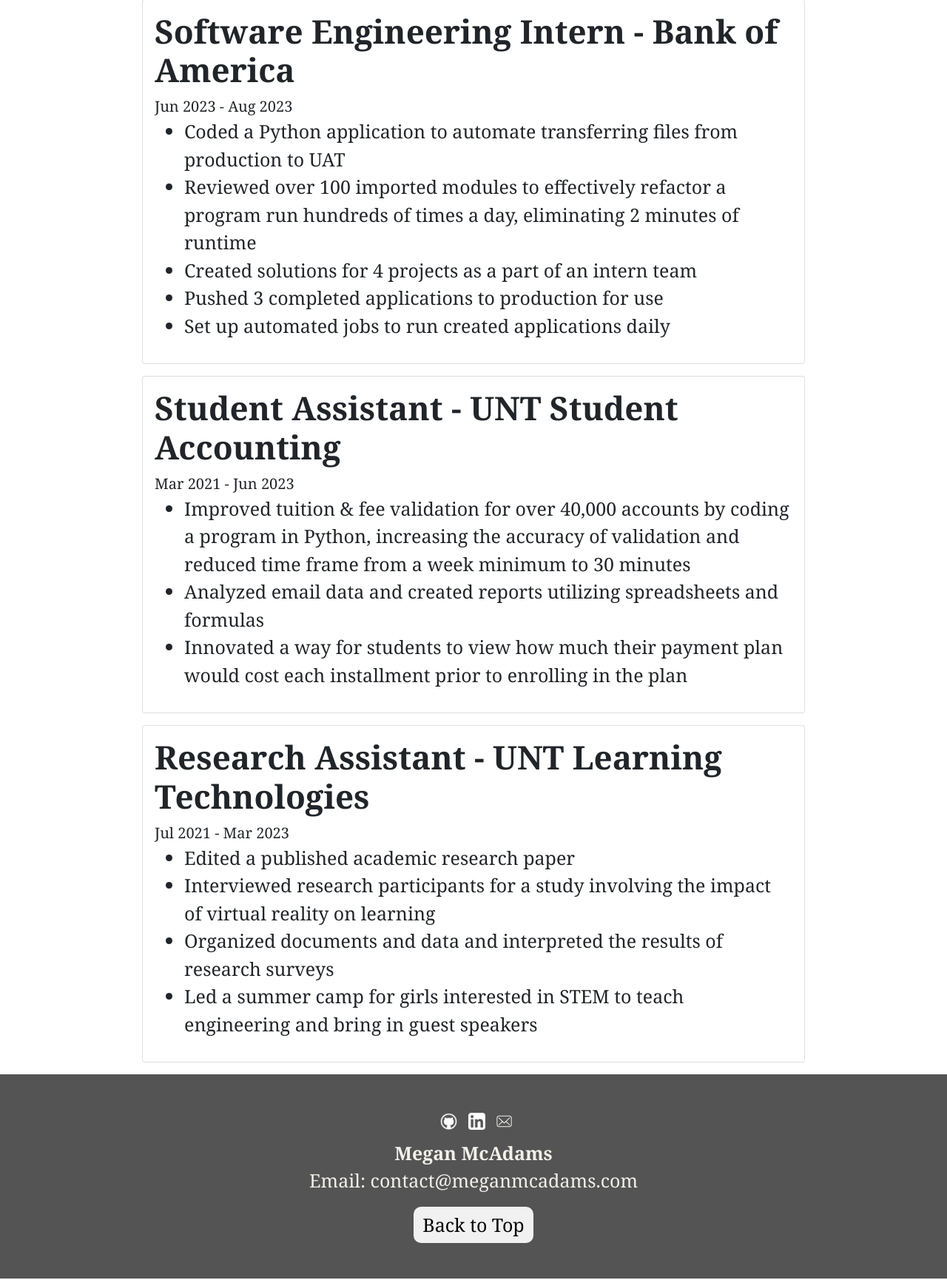
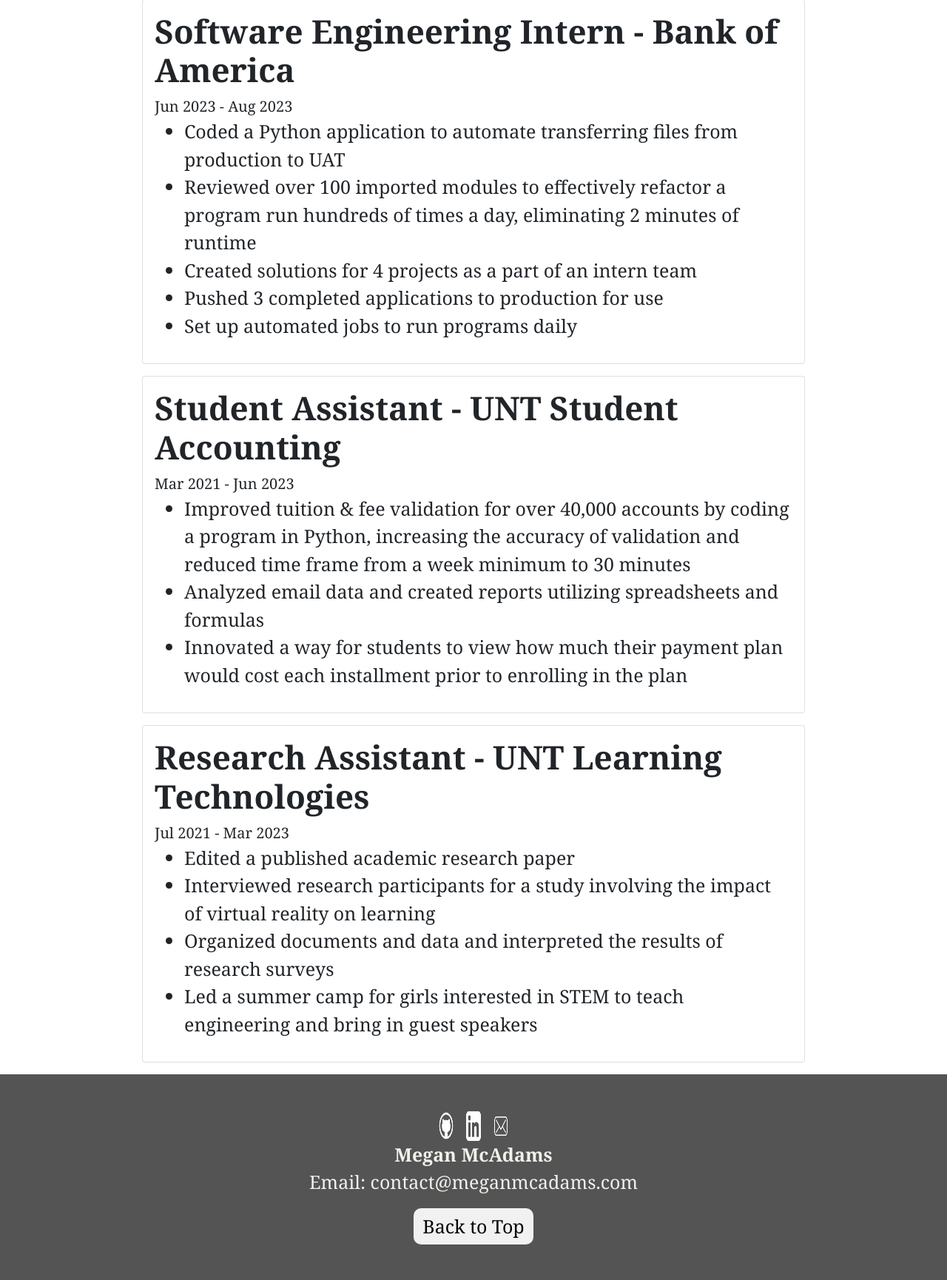
Before and after one commit to meganmcadams/Project-Portfolio, a Flask app: page /professional-experience.html in a window 1280 px wide. Shown: the part 87-1817 px from the top of the page at 74% size. Run offline with Flask 3, Linux system fonts and the light colour scheme; some libraries are stand-ins or nearby versions.

Commit message:
fixed contact icon layout, content styles

```diff
--- a/static/css/styles.css
+++ b/static/css/styles.css
@@ -132,15 +132,23 @@ h1, h2, h3, h4, h5, h6, .header-font {
 .icon-small {
     display: inline;
     height: 20px;
+    width: 20px;
     filter:brightness(0%);
+    margin-left: 5px;
+    margin-right: 5px;
+}
+.icon-white {
+    filter: brightness(1000%);
+}
+
+.content {
+    padding-left: 3rem;
+    padding-right: 3rem;
+    width: 100vw;
 }
 
 /* Info Box and Media-Specific */
 @media (max-width: 991px) { /* Small Devices */
-    .content {
-        width: 100%;
-        margin-left: 0;
-    }
     .navbar-brand {
         margin: auto;
     }
@@ -154,15 +162,6 @@ h1, h2, h3, h4, h5, h6, .header-font {
     .margined {
         max-width: 80%;
         margin-left: 10%;
-    }
-    .content {
-        background-color: white;
-        overflow: auto;
-        min-height: 93vh;
-        padding-left: 3rem;
-        padding-right: 3rem;
-        z-index: -10;
-        width: 100%;
     }
 }
 
@@ -187,6 +186,9 @@ h1, h2, h3, h4, h5, h6, .header-font {
     }
     p, .btn, a, .search-bar, b, body, head, button {
         font-size: 25px;
+    }
+    .icon-small {
+        height: 40px;
     }
 }
 
--- a/templates/layout.html
+++ b/templates/layout.html
@@ -44,10 +44,10 @@
 
     <footer class="text-center footer-block">
         <div class="container py-4 py-lg-5">
-        <div style="display: block ruby;">
-            <a href="https://www.github.com/meganmcadams" target="_blank"><img src="{{ url_for('static', filename='assets/github.png') }}" style="width: 23px;margin-bottom: 12px;margin-right: 8px;margin-left: 8px;"></a>
-            <a href="https://www.linkedin.com/in/megan-mcadams/" target="_blank"><img src="{{ url_for('static', filename='assets/linkedin.png') }}" style="width: 23px;margin-top: -13px;"></a>
-            <a href="mailto:contact@meganmcadams.com" target="_blank"><img src="{{ url_for('static', filename='assets/email.png') }}" style="width: 23px;margin-top: -13px; filter: brightness(1000%); margin-left: 8px;"></a>
+        <div>
+            <a href="https://www.github.com/meganmcadams" target="_blank"><img class="icon-small icon-white" src="{{ url_for('static', filename='assets/github.png') }}"></a>
+            <a href="https://www.linkedin.com/in/megan-mcadams/" target="_blank"><img class="icon-small icon-white" src="{{ url_for('static', filename='assets/linkedin.png') }}"></a>
+            <a href="mailto:contact@meganmcadams.com" target="_blank"><img class="icon-small icon-white" src="{{ url_for('static', filename='assets/email.png') }}"></a>
         </div>
         <p class="mb-0 margined-bottom"><strong>Megan McAdams</strong><br>Email: contact@meganmcadams.com</p>
         <a class="btn secondary-btn fs-5 navBtn" role="button" href="#">Back to Top</a>
--- a/templates/professional_experience.html
+++ b/templates/professional_experience.html
@@ -20,7 +20,7 @@
                 Pushed 3 completed applications to production for use
             </li>
             <li>
-                Set up automated jobs to run created applications daily
+                Set up automated jobs to run programs daily
             </li>
         </ul>
     </div>
```
